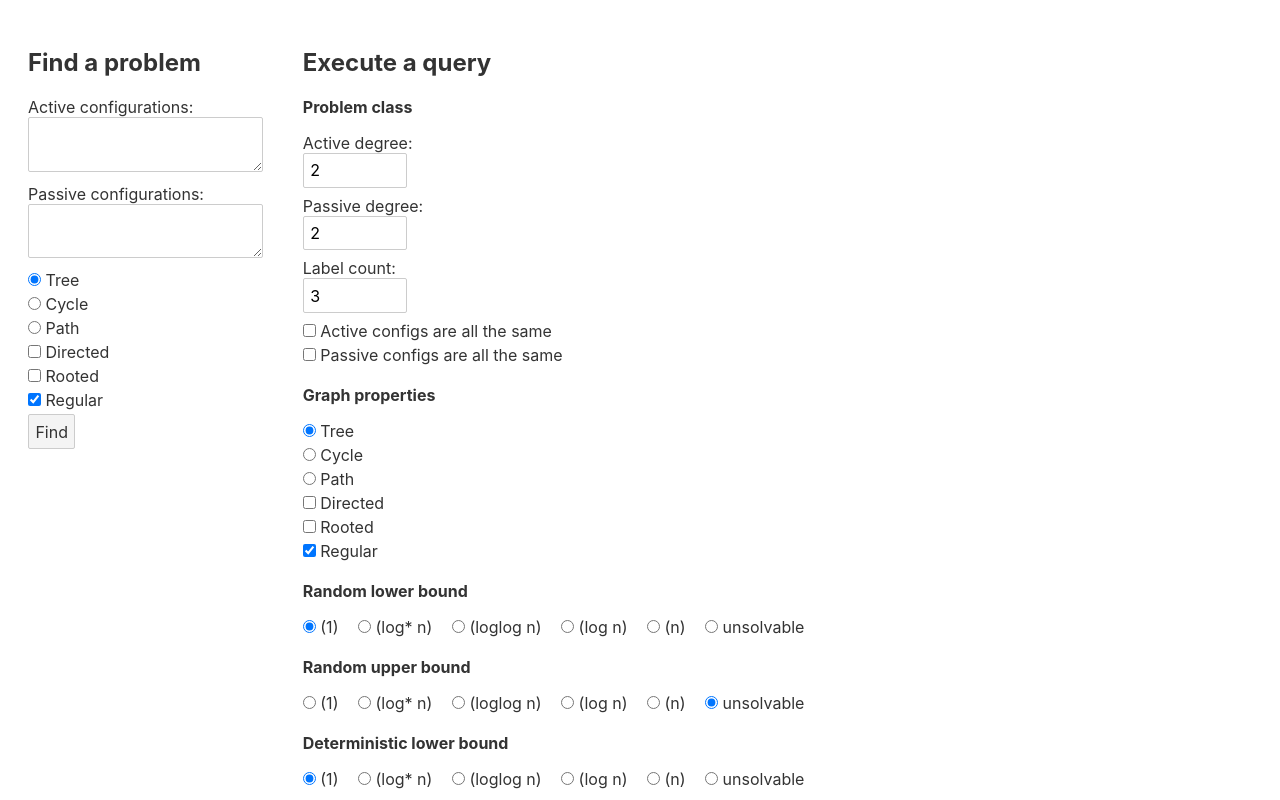
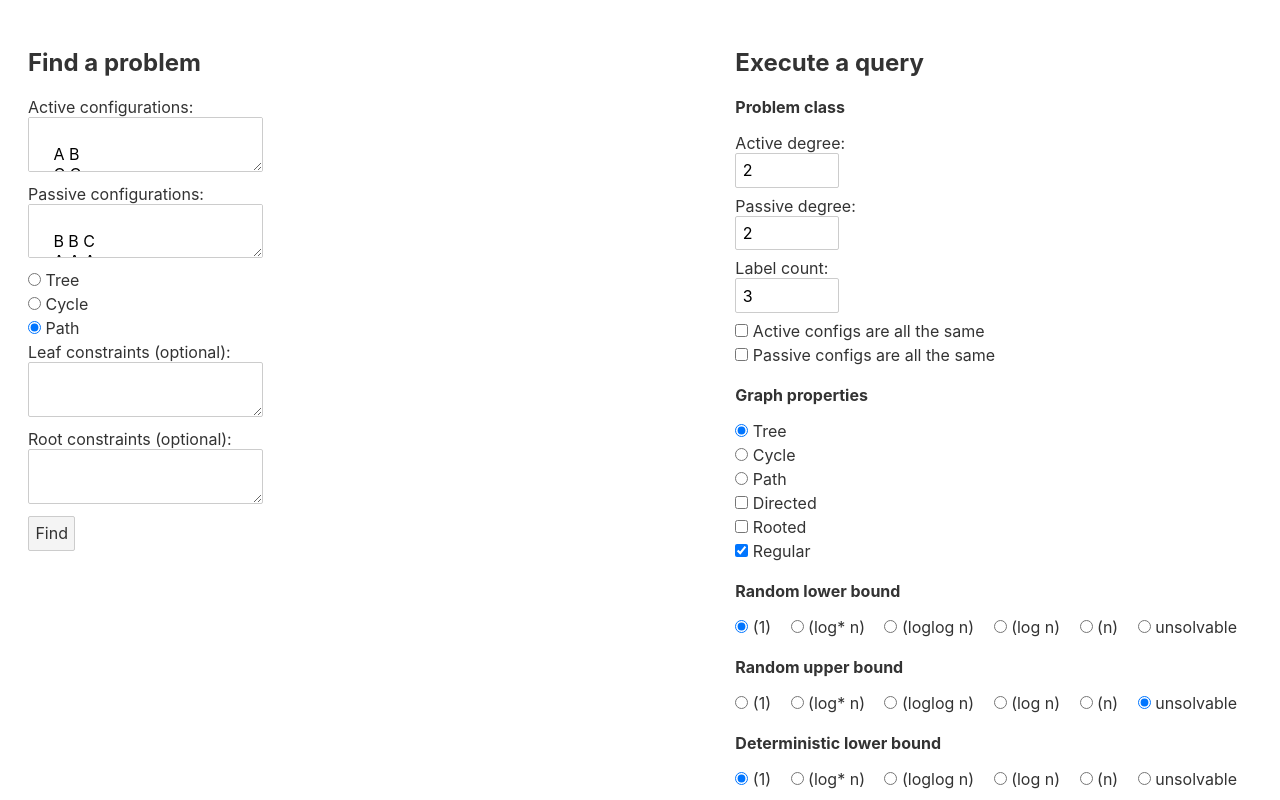
Before and after one commit to AleksTeresh/lcl-classifier, a Svelte app in the folder src/client/: page / in a window 1280 px wide. Shown: the top 800 px of the page. Built offline with nearby package versions, Linux system fonts and the light colour scheme.

Commit message:
client: Better UI

```diff
--- a/src/client/src/App.svelte
+++ b/src/client/src/App.svelte
@@ -4,8 +4,15 @@
 </script>
 
 <main>
-	<div style="display: flex;">
+	<div class="container">
 		<ProblemForm />
 		<QueryForm />
 	</div>
 </main>
+
+<style>
+	.container {
+		display: flex;
+		justify-content: space-between;
+	}
+</style>
--- a/src/client/src/ProblemForm.svelte
+++ b/src/client/src/ProblemForm.svelte
@@ -1,19 +1,26 @@
 <script lang="ts">
+  import { Stretch } from 'svelte-loading-spinners'
 	import { getProblem } from './api'
 	import type { Problem } from './types';
 
-	let activeConstraints = ""
-	let passiveConstraints = ""
+	let activeConstraints = `
+    A B
+    C C`
+	let passiveConstraints = `
+    B B C
+    A A A
+    B B B
+    A A C
+    B C C`
 	let leafConstraints = undefined
 	let rootConstraints = undefined
 
-	let graphType: 'tree' | 'cycle' | 'path' = 'tree'
-	let isDirected: boolean = false
-	let isRooted: boolean = false
-	let isRegular: boolean = true
+	let graphType: 'tree' | 'cycle' | 'path' = 'path'
+  let response = undefined
+  let loading = false
 
 	async function handleProblemSubmit(e: any) {
-		e.preventDefault();
+		e.preventDefault()
 
 		const problem: Problem = {
 			activeConstraints: activeConstraints.split('\n'),
@@ -23,16 +30,19 @@
 			isTree: graphType === 'tree',
 			isCycle: graphType === 'cycle',
 			isPath: graphType === 'path',
-			isDirected,
-			isRooted,
-			isRegular
 		}
-
-		const response = await getProblem(problem)
-		console.log(response)
+    loading = true
+    try {
+      response = await getProblem(problem, PRODUCTION)
+    } catch (e) {
+      alert('Error')
+    } finally {
+      loading = false
+    }
 	}
 </script>
 
+<div class="form-wrapper">
   <form>
     <h2>Find a problem</h2>
     <label for="activeConfigs">Active configurations:</label>
@@ -54,24 +64,11 @@
       Path
     </label>
 
-  <label>
-    <input type=checkbox bind:checked={isDirected}>
-    Directed
-  </label>
-  <label>
-    <input type=checkbox bind:checked={isRooted}>
-    Rooted
-  </label>
-  <label>
-    <input type=checkbox bind:checked={isRegular}>
-    Regular
-  </label>
-
     {#if graphType === 'path'}
-    <label for="leafConfig">Leaf configurations (optional):</label>
+      <label for="leafConfig">Leaf constraints (optional):</label>
       <textarea id="leafConfig" bind:value={leafConstraints}></textarea>
 
-    <label for="rootConfig">Root configurations (optional):</label>
+      <label for="rootConfig">Root constraints (optional):</label>
       <textarea id="rootConfig" bind:value={rootConstraints}></textarea>
     {/if}
 
@@ -81,9 +78,28 @@
     </button>
   </form>
 
+  <div>
+    {#if loading}
+      <Stretch size="60" unit="px" color="#0d0d0d"></Stretch>
+    {/if}
+    {#if !loading && response !== undefined}
+      <div>
+        <h3>Classification:</h3>
+        <p>Det. lower bound: {response.detLowerBound}</p>
+        <p>Det. upper bound: {response.detUpperBound}</p>
+        <p>Rand. lower bound: {response.randLowerBound}</p>
+        <p>Rand. upper bound: {response.randUpperBound}</p>
+      </div>
+    {/if}
+  </div>
+</div>
 
 <style>
-	form {
+	.form-wrapper {
 		margin: 20px;
 	}
+
+  button {
+    display: block;
+  }
 </style>
--- a/src/client/src/QueryForm.svelte
+++ b/src/client/src/QueryForm.svelte
@@ -1,5 +1,5 @@
 <script lang="ts">
-	import { text } from 'svelte/internal'
+  import { Stretch } from 'svelte-loading-spinners'
   import { getQueryResult } from './api'
 	import type { Query } from './types'
   import { Complexity } from './types'
@@ -26,6 +26,9 @@ import { getQueryResult } from './api'
   let excludeIfConfigHasSomeOf = ""
   let includeIfConfigHasAllOf = ""
   let includeIfConfigHasSomeOf = ""
+
+  let loading = false
+  let response = undefined
 
 	async function handleProblemSubmit(e: any) {
 		e.preventDefault();
@@ -57,11 +60,18 @@ import { getQueryResult } from './api'
       includeIfConfigHasSomeOf: includeIfConfigHasSomeOf.split('\n')
 		}
 
-		const response = await getQueryResult(query)
-		console.log(response)
+    loading = true
+    try {
+      response = await getQueryResult(query, PRODUCTION)
+    } catch (e) {
+      alert('Error')
+    } finally {
+      loading = false
+    }
 	}
 </script>
 
+<div class="form-wrapper">
   <form>
     <h2>Execute a query</h2>
     <p>Problem class</p>
@@ -181,8 +191,18 @@ import { getQueryResult } from './api'
     </button>
   </form>
 
+  <div>
+    {#if loading}
+      <Stretch size="60" unit="px" color="#0d0d0d"></Stretch>
+    {/if}
+    {#if !loading && response !== undefined}
+      {JSON.stringify(response, null, 2)}
+    {/if}
+  </div>
+</div>
+
 <style>
-	form {
+	.form-wrapper {
 		margin: 20px;
 	}
 
--- a/src/client/src/api.ts
+++ b/src/client/src/api.ts
@@ -1,66 +1,18 @@
 import type { Problem, Query } from "./types"
+import { urlWithParams, keysToSnake, handleResponse } from './apiHelpers'
 
-async function handleResponse(response: Response) {
-  if (!response.ok) {
-    // try to get `error` field from response body.
-    // if not, fall back to statusText
-    throw new Error((await response.json())?.error ?? response.statusText)
-  } else {
-    return response.json()
-  }
-}
-
-function isNil(x: any) {
-  return x === undefined || x === null
-}
-
-// adapted from https://stackoverflow.com/questions/30970286/convert-javascript-object-camelcase-keys-to-underscore-case
-function toSnake(key: string) {
-  return key.replace( /([A-Z])/g, "_$1").toLowerCase()
-}
-// adapted from https://matthiashager.com/converting-snake-case-to-camel-case-object-keys-with-javascript
-const keysToSnake = function (o: any) {
-  const n = {}
-  Object.keys(o)
-    .forEach((k) => {
-      n[toSnake(k)] = o[k]
-    })
-
-  return n
-}
-
-type UrlParam = [string, string[] | string | number | boolean | undefined | null]
-function urlWithParams(url: string, params: readonly UrlParam[]): string {
-  const paramString = new URLSearchParams(
-    params
-      .filter(([, value]) => !isNil(value))
-      .filter(([, value]) => value !== '' &&
-        (
-          !Array.isArray(value) ||
-          value.length !== 1 ||
-          value[0] !== ''
-        ))
-      .flatMap(([key, value]) => Array.isArray(value)
-        ? value.map(v => [key, `${v}`])
-        : [[key, `${value}`]])
-  ).toString()
-
-  const hasParams = paramString.length > 0
-  return `${url}${hasParams ? '?' : ''}${paramString}`
-}
-
-export async function getProblem(problem: Problem) {
+export async function getProblem(problem: Problem, isProd: boolean) {
   const url = urlWithParams(
-    '/api/classifier/problem',
+    `${isProd ? '' : 'http://localhost:5000'}/api/classifier/problem`,
     Object.entries(keysToSnake(problem))
   )
   const response = await fetch(url)
   return handleResponse(response)
 }
 
-export async function getQueryResult(query: Query) {
+export async function getQueryResult(query: Query, isProd: boolean) {
   const url = urlWithParams(
-    '/api/classifier/query',
+    `${isProd ? '' : 'http://localhost:5000'}/api/classifier/query`,
     Object.entries(keysToSnake(query))
   )
   const response = await fetch(url)
--- /dev/null
+++ b/src/client/src/apiHelpers.ts
@@ -0,0 +1,49 @@
+export async function handleResponse(response: Response) {
+  if (!response.ok) {
+    // try to get `error` field from response body.
+    // if not, fall back to statusText
+    throw new Error((await response.json())?.error ?? response.statusText)
+  } else {
+    return response.json()
+  }
+}
+
+// adapted from https://matthiashager.com/converting-snake-case-to-camel-case-object-keys-with-javascript
+export const keysToSnake = function (o: any) {
+  const n = {}
+  Object.keys(o)
+    .forEach((k) => {
+      n[toSnake(k)] = o[k]
+    })
+
+  return n
+}
+
+type UrlParam = [string, string[] | string | number | boolean | undefined | null]
+export function urlWithParams(url: string, params: readonly UrlParam[]): string {
+  const paramString = new URLSearchParams(
+    params
+      .filter(([, value]) => !isNil(value))
+      .filter(([, value]) => value !== '' &&
+        (
+          !Array.isArray(value) ||
+          value.length !== 1 ||
+          value[0] !== ''
+        ))
+      .flatMap(([key, value]) => Array.isArray(value)
+        ? value.map(v => [key, `${v}`])
+        : [[key, `${value}`]])
+  ).toString()
+
+  const hasParams = paramString.length > 0
+  return `${url}${hasParams ? '?' : ''}${paramString}`
+}
+
+function isNil(x: any) {
+  return x === undefined || x === null
+}
+
+// adapted from https://stackoverflow.com/questions/30970286/convert-javascript-object-camelcase-keys-to-underscore-case
+function toSnake(key: string) {
+  return key.replace( /([A-Z])/g, "_$1").toLowerCase()
+}
--- a/src/client/src/types.ts
+++ b/src/client/src/types.ts
@@ -14,9 +14,6 @@ export interface Problem {
   isTree: boolean,
   isCycle: boolean,
   isPath: boolean,
-  isDirected: boolean,
-  isRooted: boolean,
-  isRegular: boolean,
 }
 
 export interface Query {
--- a/src/client/webpack.config.js
+++ b/src/client/webpack.config.js
@@ -1,3 +1,4 @@
+const webpack = require('webpack')
 const MiniCssExtractPlugin = require('mini-css-extract-plugin');
 const path = require('path');
 const sveltePreprocess = require('svelte-preprocess');
@@ -62,6 +63,9 @@ module.exports = {
 	plugins: [
 		new MiniCssExtractPlugin({
 			filename: '[name].css'
+		}),
+		new webpack.DefinePlugin({
+			PRODUCTION: JSON.stringify(prod)
 		})
 	],
 	devtool: prod ? false : 'source-map',
```
Also changed, not shown: src/client/package.json (+9 -6 lines). Lines whose indentation alone changed are shown as unchanged.
